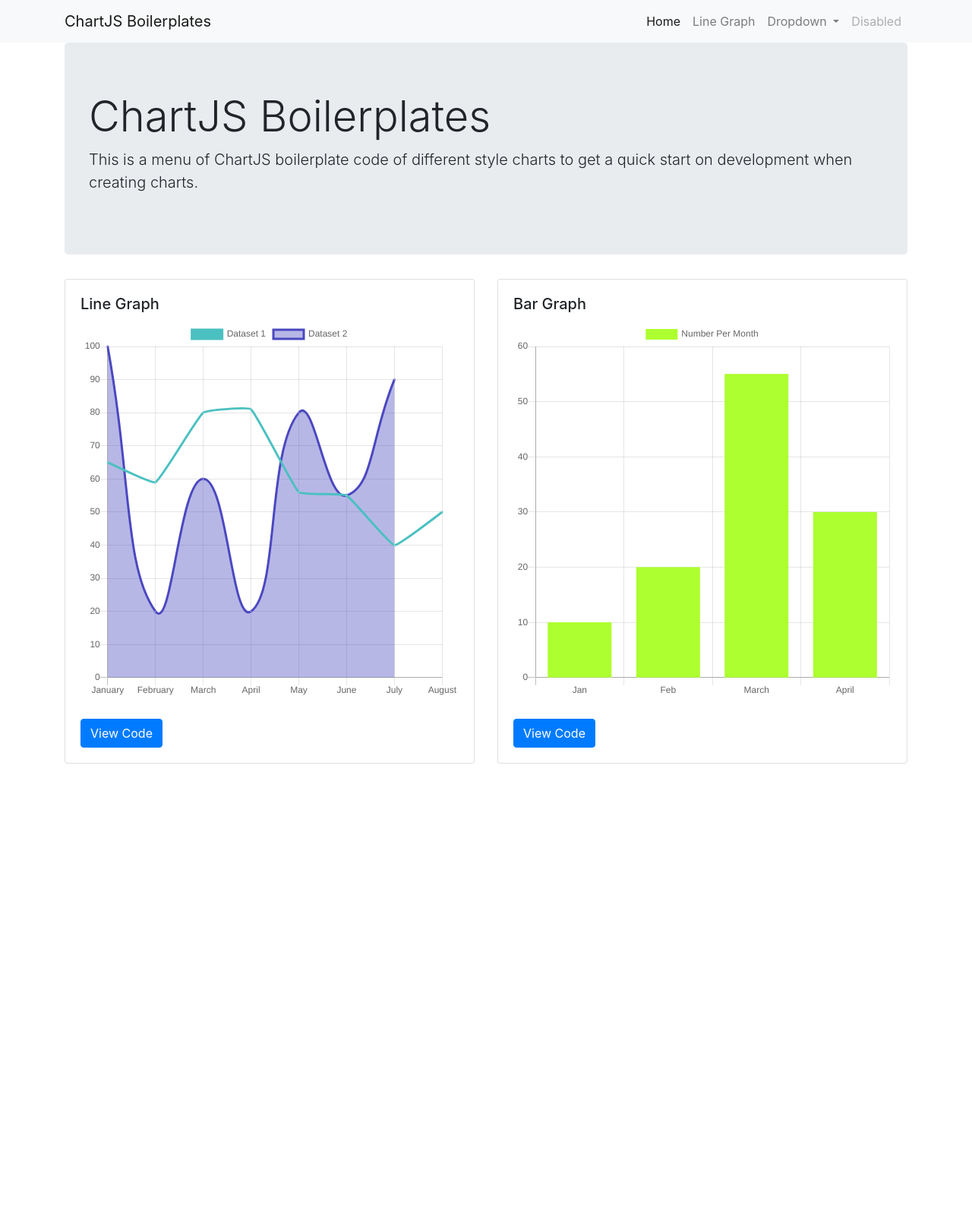
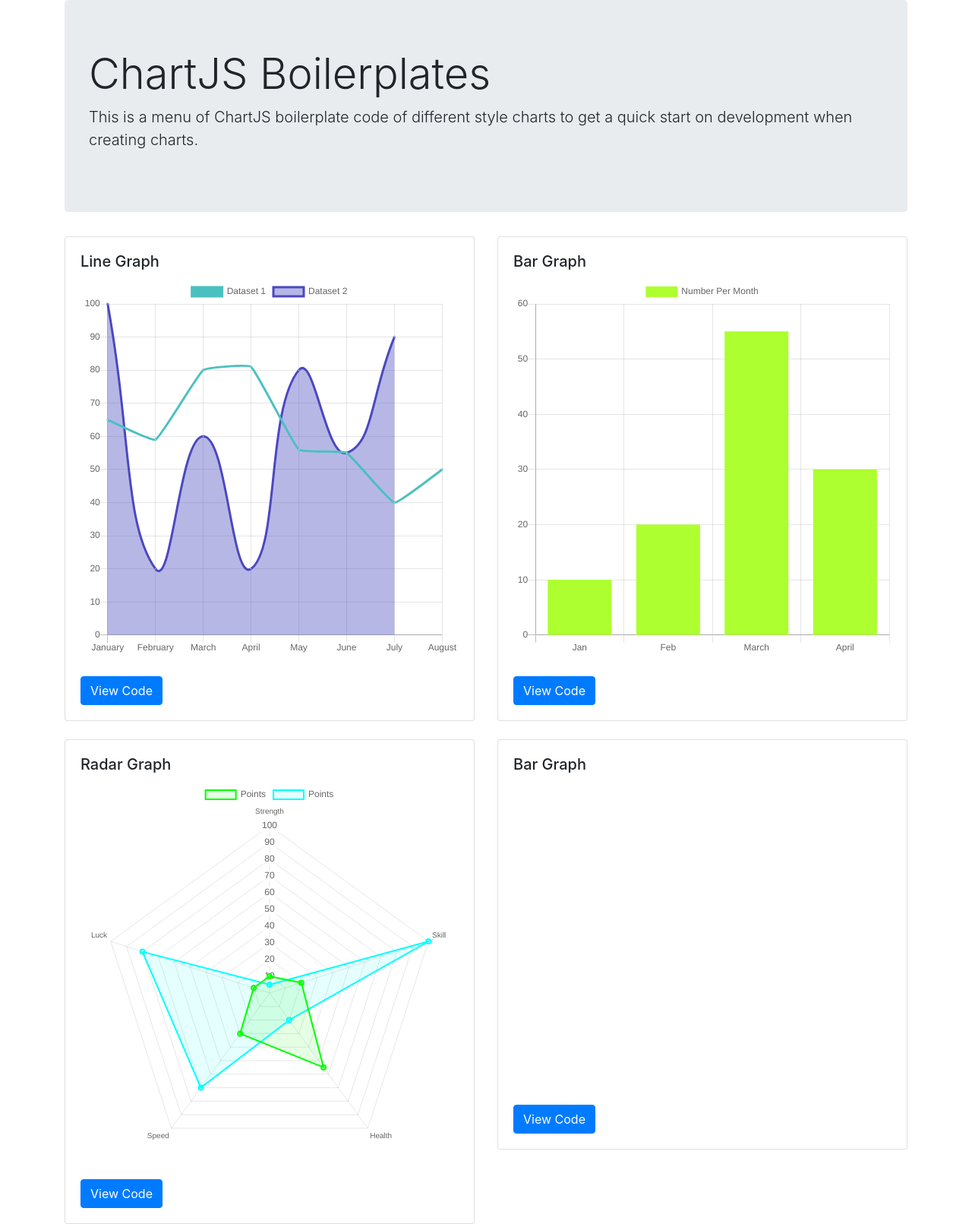
Before and after one commit to darrylmendonez/charts, a plain HTML site: page index.html in a window 1280 px wide. Shown: the whole page at 76% size. Before the commit the page ends 1005 px from the top, so only its background shows below. Drawn offline with nearby package versions, Linux system fonts and the light colour scheme.

Commit message:
added radar chart

```diff
--- a/index.html
+++ b/index.html
@@ -12,38 +12,6 @@
 </head>
 
 <body>
-  <nav class="navbar navbar-expand-lg navbar-light bg-light">
-    <div class="container">
-      <a class="navbar-brand" href="#">ChartJS Boilerplates</a>
-      <button class="navbar-toggler" type="button" data-toggle="collapse" data-target="#navbarSupportedContent" aria-controls="navbarSupportedContent" aria-expanded="false" aria-label="Toggle navigation">
-        <span class="navbar-toggler-icon"></span>
-      </button>
-      <div class="collapse navbar-collapse" id="navbarSupportedContent">
-        <ul class="navbar-nav ml-auto">
-          <li class="nav-item active">
-            <a class="nav-link" href="index.html">Home</a>
-          </li>
-          <li class="nav-item">
-            <a class="nav-link" href="line-graph.html">Line Graph</a>
-          </li>
-          <li class="nav-item dropdown">
-            <a class="nav-link dropdown-toggle" href="#" id="navbarDropdown" role="button" data-toggle="dropdown" aria-haspopup="true" aria-expanded="false">
-              Dropdown
-            </a>
-            <div class="dropdown-menu" aria-labelledby="navbarDropdown">
-              <a class="dropdown-item" href="#">Action</a>
-              <a class="dropdown-item" href="#">Another action</a>
-              <div class="dropdown-divider"></div>
-              <a class="dropdown-item" href="#">Something else here</a>
-            </div>
-          </li>
-          <li class="nav-item">
-            <a class="nav-link disabled" href="#" tabindex="-1" aria-disabled="true">Disabled</a>
-          </li>
-        </ul>
-      </div>
-    </div>
-  </nav>
   <div class="container">
     <div class="row">
       <div class="col-md-12">
@@ -79,6 +47,33 @@
         </div>
       </div>
     </div>
+    <br>
+    <div class="row">
+      <div class="col-md-6">
+        <div class="card">
+          <div class="card-body">
+            <h5 class="card-title">Radar Graph</h5>
+            <div>
+              <canvas id="radar-chart" height="400" width="400"></canvas>
+            </div>
+            <br>
+            <a href="https://github.com/darrylmendonez/charts/blob/master/js/line-graph.js" target="_blank" class="btn btn-primary">View Code</a>
+          </div>
+        </div>
+      </div>
+      <div class="col-md-6">
+        <div class="card">
+          <div class="card-body">
+            <h5 class="card-title">Bar Graph</h5>
+            <div>
+              <canvas id="bar-chart" height="400" width="400"></canvas>
+            </div>
+            <br>
+            <a href="https://github.com/darrylmendonez/charts/blob/master/js/radar-graph.js" target="_blank" class="btn btn-primary">View Code</a>
+          </div>
+        </div>
+      </div>
+    </div>
   </div>
 
   <script src="https://code.jquery.com/jquery-3.3.1.slim.min.js" integrity="sha384-q8i/X+965DzO0rT7abK41JStQIAqVgRVzpbzo5smXKp4YfRvH+8abtTE1Pi6jizo" crossorigin="anonymous"></script>
@@ -88,5 +83,6 @@
   <script src="js/vendor/modernizr-3.7.1.min.js"></script>
   <script src="js/line-graph.js"></script>
   <script src="js/bar-graph.js"></script>
+  <script src="js/radar-graph.js"></script>
 </body>
 </html>
--- /dev/null
+++ b/js/radar-graph.js
@@ -0,0 +1,26 @@
+const RADARCHART = document.getElementById("radar-chart");
+
+Chart.defaults.scale.ticks.beginAtZero = true;
+
+let radarChart = new Chart(RADARCHART, {
+  type: 'radar',
+  data: {
+    labels: ['Strength', 'Skill', 'Health', 'Speed', 'Luck'],
+    datasets: [
+      {
+        label: 'Points',
+        backgroundColor: 'rgba(00, 255, 00, 0.1)',
+        borderColor: '#00FF00',
+        borderWidth: 2,
+        data: [10, 20, 55, 30, 10],
+      },
+      {
+        label: 'Points',
+        backgroundColor: 'rgba(0, 255, 255, 0.1)',
+        borderColor: '#00FFFF',
+        borderWidth: 2,
+        data: [5, 100, 20, 70, 80],
+      }
+    ]
+  }
+});
```
Also changed, not shown: line-graph.html (deleted, +0 -72 lines).
